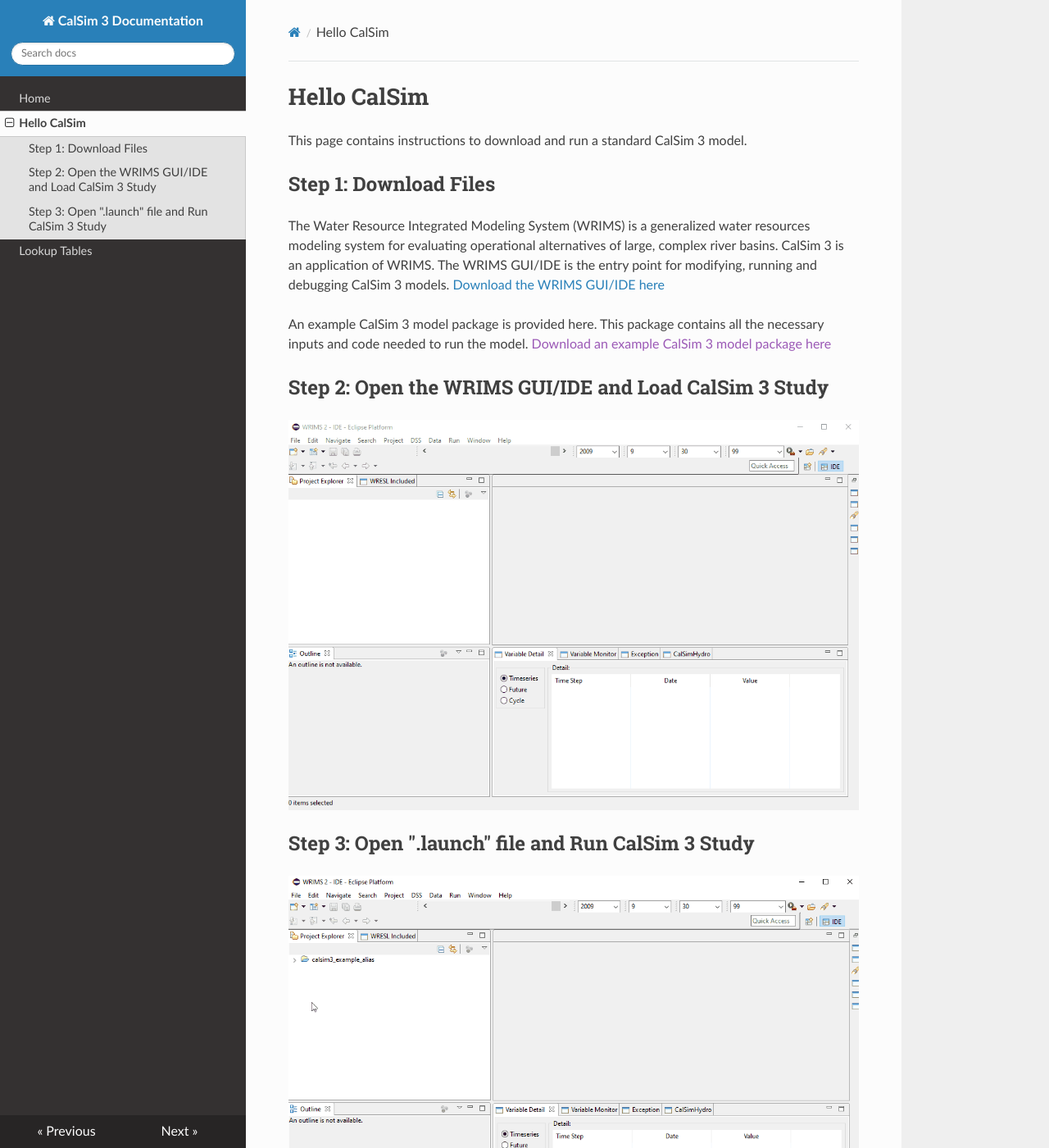
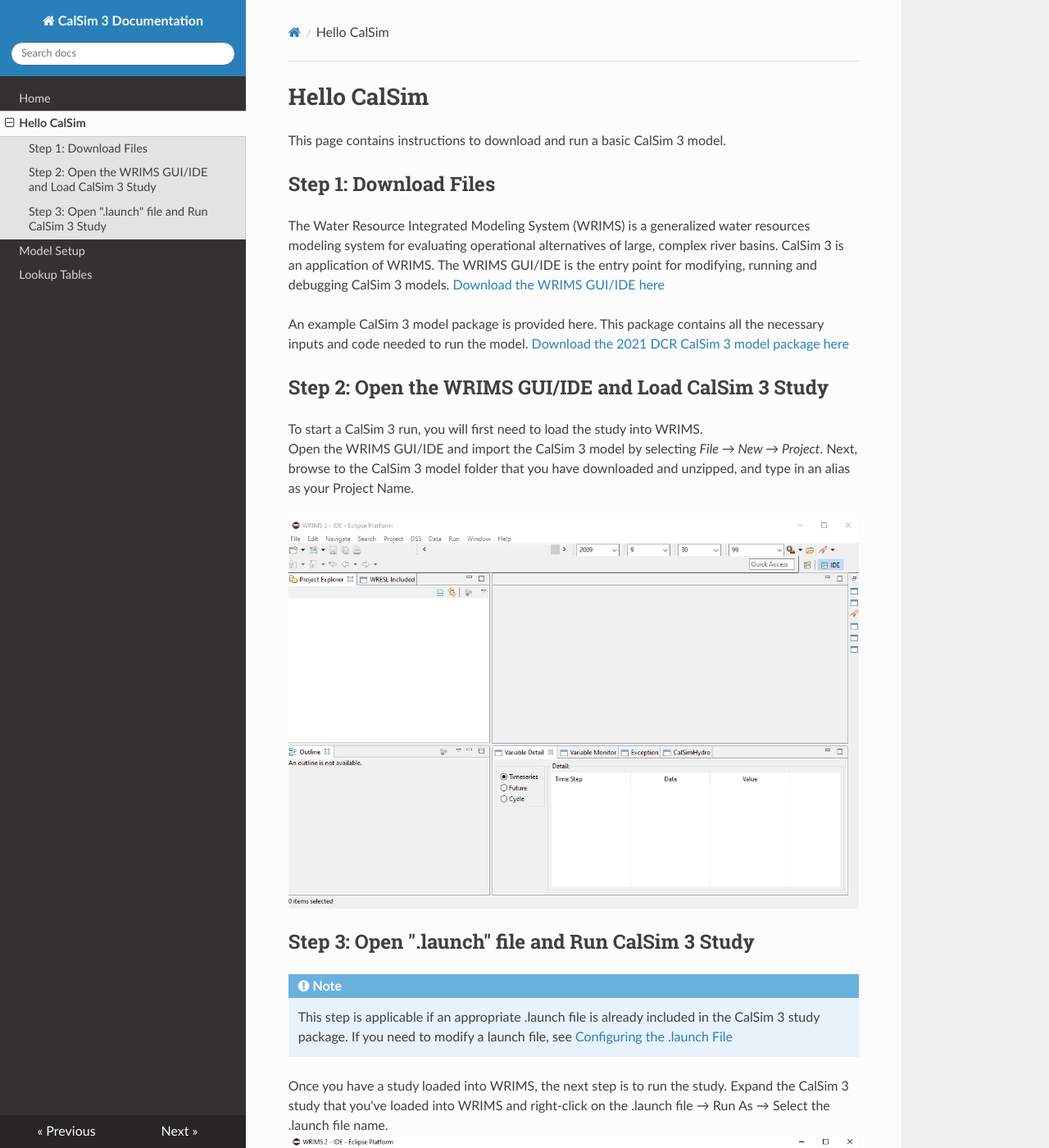
Before and after one commit to CentralValleyModeling/centralvalleymodeling.github.io, an MkDocs documentation site: the page built from docs/hellocalsim.md, in a window 1280 px wide and 1400 px high. Shown: the whole window at 82% size. Built offline with MkDocs 1.6.1, drawn with Linux system fonts in a browser that asks for light colours; nearby versions of some CDN libraries.

Commit message:
updates and add section

```diff
--- a/docs/hellocalsim.md
+++ b/docs/hellocalsim.md
@@ -1,6 +1,6 @@
 # Hello CalSim
 
-This page contains instructions to download and run a standard CalSim 3 model.
+This page contains instructions to download and run a basic CalSim 3 model.
 
 ## Step 1: Download Files
 The Water Resource Integrated Modeling System (WRIMS) is a generalized water resources modeling system for
@@ -9,10 +9,19 @@
 [Download the WRIMS GUI/IDE here](https://water.ca.gov/Library/Modeling-and-Analysis/Modeling-Platforms/Water-Resource-Integrated-Modeling-System)
 
 An example CalSim 3 model package is provided here. This package contains all the necessary inputs and code needed to run the model.
-[Download an example CalSim 3 model package here]()
+[Download the 2021 DCR CalSim 3 model package here](https://data.cnra.ca.gov/dataset/2d836273-6b81-4f04-bd9e-bbe1a736a0a6/resource/3f437fa9-3e89-4403-a697-e1ea818a495f/download/2021_dcr_final_existingconditions.zip)
 
 ## Step 2: Open the WRIMS GUI/IDE and Load CalSim 3 Study
+To start a CalSim 3 run, you will first need to load the study into WRIMS.
+Open the WRIMS GUI/IDE and import the CalSim 3 model by selecting *File → New → Project*.
+Next, browse to the CalSim 3 model folder that you have downloaded and unzipped, and type in an alias as your Project Name.
+
 ![Load CalSim 3 Study into WRIMS](img/wrims_load_study.gif)
 
 ## Step 3: Open ".launch" file and Run CalSim 3 Study
+!!! Note
+    This step is applicable if an appropriate .launch file is already included in the CalSim 3 study package. If you need to
+    modify a launch file, see [Configuring the .launch File](modelsetup.md##Launch File)
+Once you have a study loaded into WRIMS, the next step is to run the study.
+Expand the CalSim 3 study that you've loaded into WRIMS and right-click on the .launch file → Run As → Select the .launch file name.
 ![Run CalSim 3 Study From WRIMS](img/wrims_run_study.gif)
--- a/mkdocs.yml
+++ b/mkdocs.yml
@@ -2,5 +2,10 @@
 nav:
   - Home: index.md
   - Hello CalSim: hellocalsim.md
+  - Model Setup: modelsetup.md
   - Lookup Tables: lookuptables.md
 theme: readthedocs
+markdown_extensions:
+  - admonition
+  - pymdownx.details
+  - pymdownx.superfences
```
Also changed, not shown: docs/lookuptables.md (+3 -0 lines), docs/modelsetup.md (added, +30 -0 lines), environment.yaml (added, +39 -0 lines), docs/img/launchfile.png (added), docs/img/newlaunchfile.gif (added), site/404.html, site/hellocalsim/index.html, site/img/launchfile.png (added), site/img/newlaunchfile.gif (added), site/img/wrims_load_study.gif (added), site/img/wrims_run_study.gif (added), site/index.html, site/lookuptables/index.html, site/modelsetup/index.html (added), 2 more files, 1 other file.
